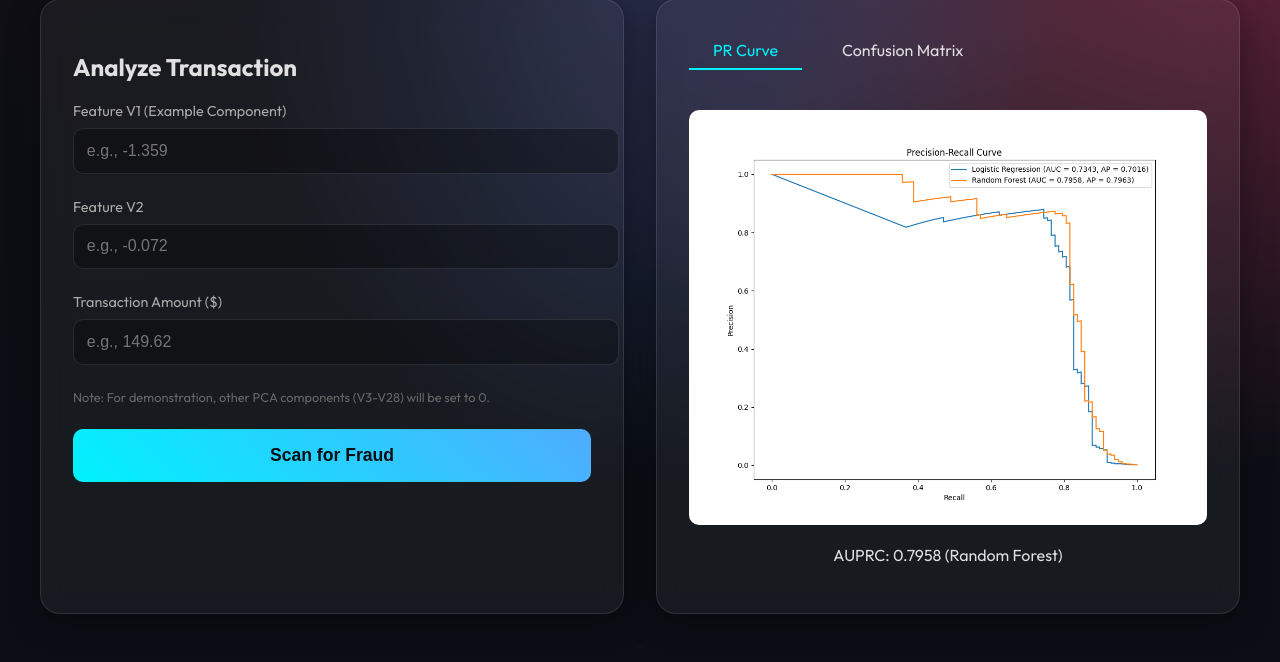
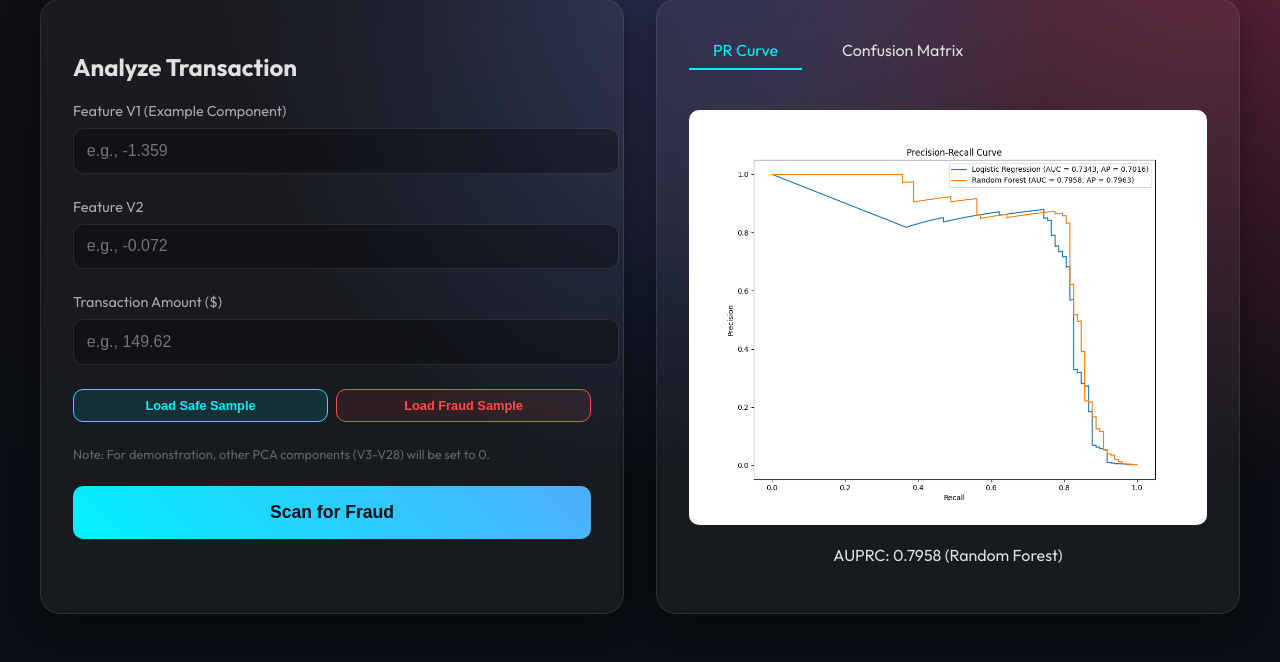
Before and after one commit to snehadm-25/Fraud-Detection, a Flask app: page / in a window 1280 px wide. Shown: the part 209-871 px from the top of the page. Run offline with Flask 3, Linux system fonts and the light colour scheme; parts of the project's set-up code (start-up, migrations or seed data) failed here and were passed over.

Commit message:
UI Enhancement: Added sample data buttons for easier testing

```diff
--- a/templates/index.html
+++ b/templates/index.html
@@ -1,5 +1,6 @@
 <!DOCTYPE html>
 <html lang="en">
+
 <head>
     <meta charset="UTF-8">
     <meta name="viewport" content="width=device-width, initial-scale=1.0">
@@ -9,6 +10,7 @@
     <link href="https://fonts.googleapis.com/css2?family=Outfit:wght@300;400;600;700&display=swap" rel="stylesheet">
     <link rel="stylesheet" href="{{ url_for('static', filename='style.css') }}">
 </head>
+
 <body>
     <div class="container">
         <header>
@@ -33,6 +35,16 @@
                         <label for="amount">Transaction Amount ($)</label>
                         <input type="number" step="any" id="amount" placeholder="e.g., 149.62" required>
                     </div>
+
+                    <div style="display: flex; gap: 0.5rem; margin-bottom: 1.5rem;">
+                        <button type="button"
+                            style="padding: 0.5rem; font-size: 0.8rem; background: rgba(0,242,254,0.1); border: 1px solid var(--primary-color); color: var(--primary-color);"
+                            onclick="fillSample('safe')">Load Safe Sample</button>
+                        <button type="button"
+                            style="padding: 0.5rem; font-size: 0.8rem; background: rgba(255,77,77,0.1); border: 1px solid var(--accent-color); color: var(--accent-color);"
+                            onclick="fillSample('fraud')">Load Fraud Sample</button>
+                    </div>
+
                     <p style="font-size: 0.8rem; color: #666; margin-bottom: 1.5rem;">
                         Note: For demonstration, other PCA components (V3-V28) will be set to 0.
                     </p>
@@ -58,7 +70,8 @@
                 </div>
 
                 <div id="cm-chart" class="chart-container" style="display:none;">
-                    <img src="{{ url_for('static', filename='confusion_matrix_random_forest.png') }}" alt="Confusion Matrix">
+                    <img src="{{ url_for('static', filename='confusion_matrix_random_forest.png') }}"
+                        alt="Confusion Matrix">
                     <p style="margin-top:1rem;">Precision (Fraud): 51% | Recall (Fraud): 84%</p>
                 </div>
             </div>
@@ -81,6 +94,19 @@
             } else {
                 document.getElementById('cm-chart').style.display = 'block';
                 event.target.classList.add('active');
+            }
+        }
+
+        function fillSample(type) {
+            if (type === 'safe') {
+                document.getElementById('v1').value = -1.359807;
+                document.getElementById('v2').value = -0.072781;
+                document.getElementById('amount').value = 149.62;
+            } else {
+                // Typical fraud values are often outliers
+                document.getElementById('v1').value = -2.312227;
+                document.getElementById('v2').value = 1.951992;
+                document.getElementById('amount').value = 1.0;
             }
         }
 
@@ -122,4 +148,5 @@
         });
     </script>
 </body>
+
 </html>
```
